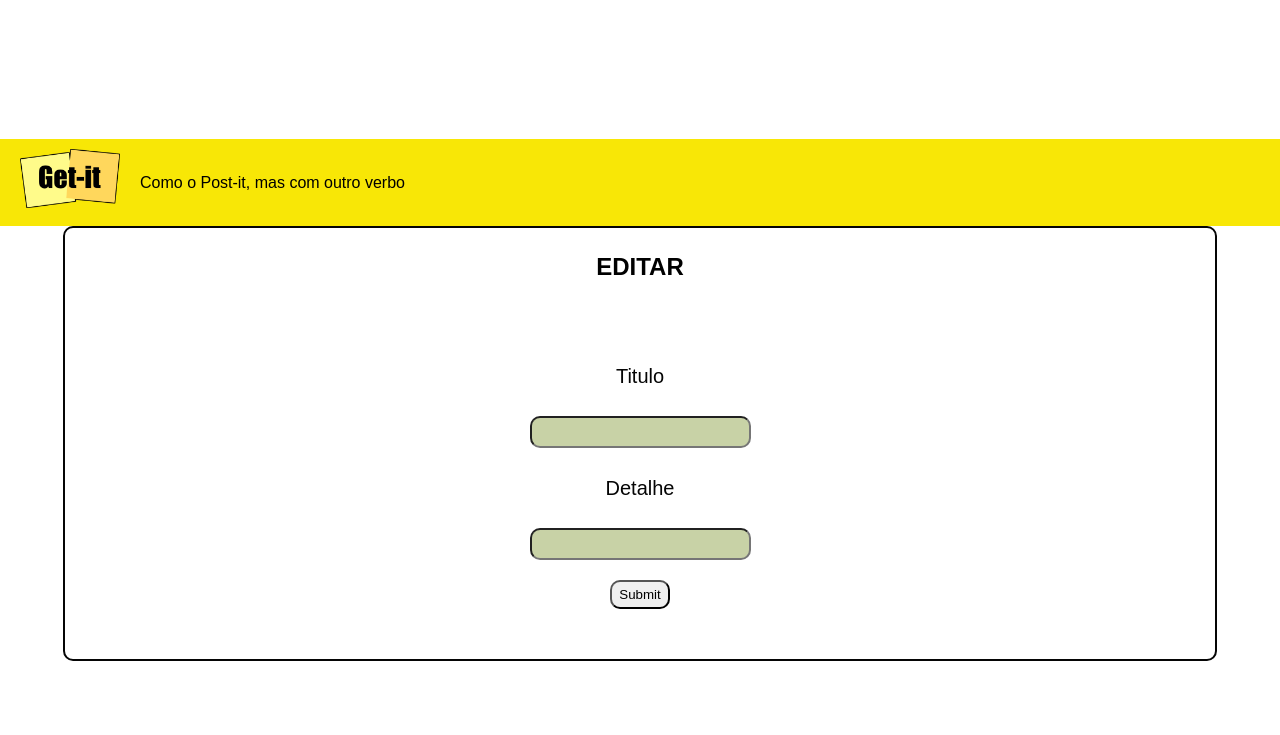
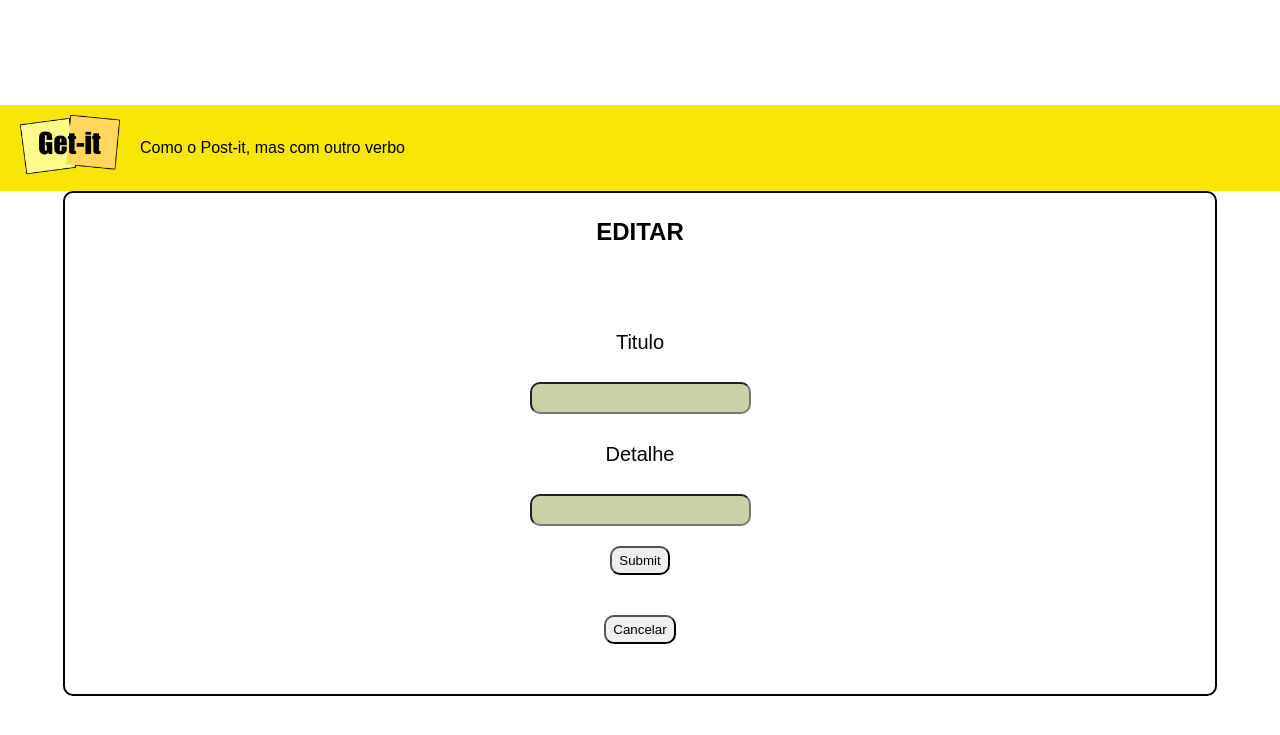
Before and after one commit to JIMAKIYAMA/Eficaz, a Flask app: page /editar/1 in a window 1280 px wide. Shown: the top 735 px of the page. Run offline with Flask 3, Linux system fonts and the light colour scheme.

Commit message:
cancelar

```diff
--- a/servidor.py
+++ b/servidor.py
@@ -28,6 +28,9 @@ def delete():
 def editar_(id):
     title = request.form.get('titulo')
     content = request.form.get('detalhes')
+    cancelar = request.form.get('Cancelar')
+    if cancelar:
+        return redirect('/')
     if title and content and id:
         editar(title, content, id)
         return redirect('/')
--- a/templates/edicao.html
+++ b/templates/edicao.html
@@ -19,6 +19,8 @@
                     <label for="detalhe">Detalhe</label>
                     <input id="detalhes" type="text" name="detalhes">
                     <input type="submit">
+                    <label for="Cancelar"></label>
+                    <input id="Cancelar" type="submit" name="Cancelar" value="Cancelar">
                 </form>
             </div>
     </body>
```
